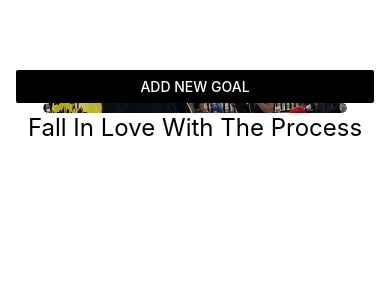
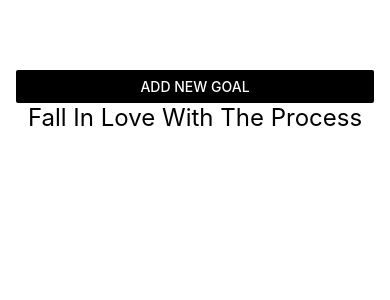
Before and after one commit to Mjthunder88/GoalApp-React-native, a React Native app: screen / in a window 390 px wide. Shown: the top 300 px of the page. Built offline with nearby package versions, Linux system fonts and the light colour scheme.

Commit message:
fixed bug

```diff
--- a/App.js
+++ b/App.js
@@ -1,7 +1,7 @@
 import { useState } from "react";
 import GoalItem from "./components/GoalItem";
 import GoalInput from "./components/GoalInput";
-import { StyleSheet, View, FlatList, Button, Image, Text } from "react-native";
+import { StyleSheet, View, FlatList, Button, Image, Text, ScrollView } from "react-native";
 import { StatusBar } from "expo-status-bar";
 
 export default function App() {
@@ -101,8 +101,7 @@ const styles = StyleSheet.create({
   },
   image: {
     width: "85%",
-    height: "85%",
-    padding: 5,
+    height: "60%",
     borderRadius: 10,
   },
   imageContainer: {
```
